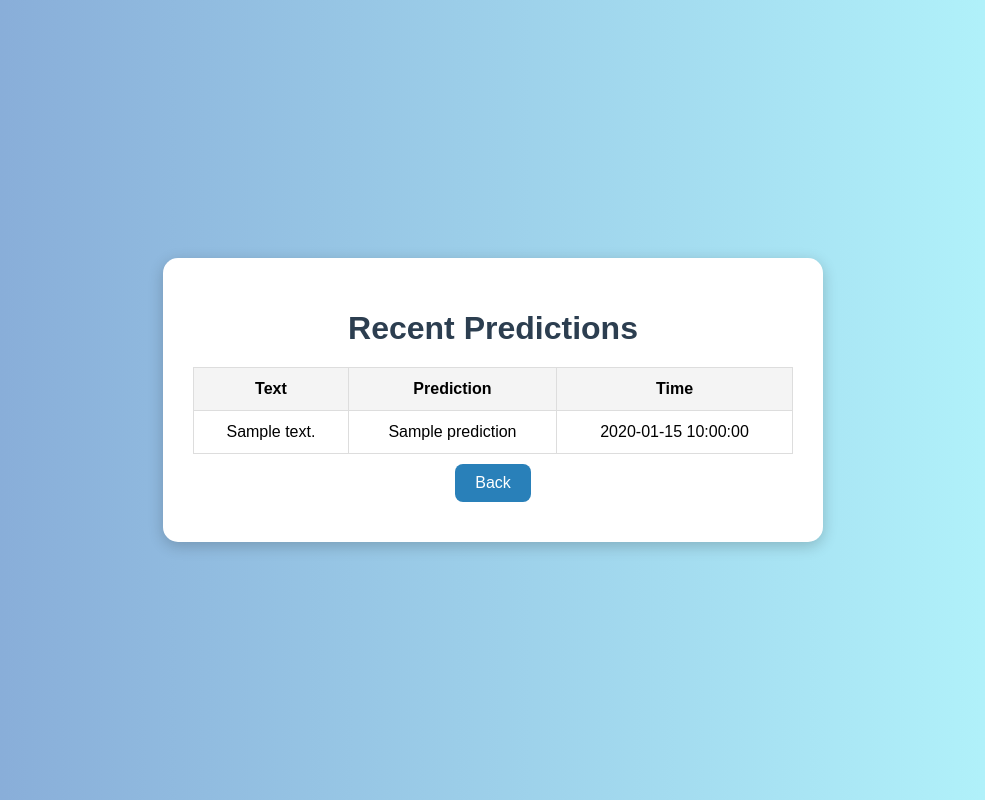
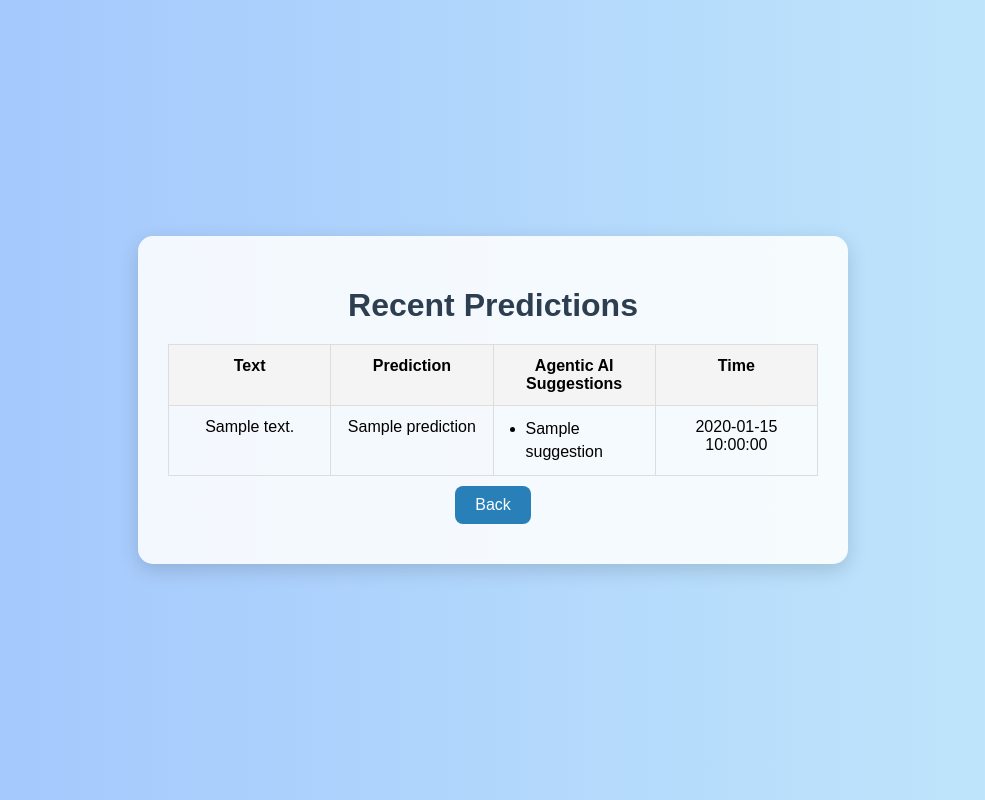
Before and after one commit to samartha2005/Mental_Health_Project_final, a Flask app: page /history in a window 1280 px wide. Shown: the whole page, without its empty margins (147-1132 px from the left). Run offline with Flask 3, Linux system fonts and the light colour scheme; a database or web service that is not in the repository returns one stand-in record (values such as "Sample title"); parts of the project's set-up code (start-up, migrations or seed data) failed here and were passed over.

Commit message:
Updated frontend: templates and CSS in static folder

```diff
--- a/static/style.css
+++ b/static/style.css
@@ -1,6 +1,9 @@
+/* -----------------------------
+   Body & Background
+----------------------------- */
 body {
     font-family: Arial, sans-serif;
-    background: linear-gradient(to right, #83a4d4, #b6fbff);
+    background: linear-gradient(to right, #a1c4fd, #c2e9fb); /* calm gradient */
     margin: 0;
     padding: 0;
     display: flex;
@@ -9,15 +12,21 @@ body {
     min-height: 100vh;
 }
 
+/* -----------------------------
+   Main Container
+----------------------------- */
 .container {
-    background: white;
+    background: #ffffffdd; /* slightly transparent white */
     padding: 30px;
     border-radius: 15px;
-    box-shadow: 0px 4px 15px rgba(0,0,0,0.2);
-    width: 600px;
+    box-shadow: 0px 6px 20px rgba(0,0,0,0.15);
+    width: 650px;
     text-align: center;
 }
 
+/* -----------------------------
+   Headings & Text
+----------------------------- */
 h1 {
     color: #2c3e50;
     margin-bottom: 20px;
@@ -32,6 +41,14 @@ textarea {
     font-size: 16px;
 }
 
+.highlight {
+    color: #e74c3c;
+    font-weight: bold;
+}
+
+/* -----------------------------
+   Buttons / Links
+----------------------------- */
 button, .link-btn {
     background: #2980b9;
     color: white;
@@ -42,28 +59,77 @@ button, .link-btn {
     cursor: pointer;
     text-decoration: none;
     display: inline-block;
+    transition: 0.3s ease;
 }
 
 button:hover, .link-btn:hover {
     background: #1f6391;
 }
 
+/* -----------------------------
+   Table Styling
+----------------------------- */
 table {
     width: 100%;
     border-collapse: collapse;
     margin-top: 20px;
+    table-layout: fixed; /* make columns fixed width for wrapping */
+    word-wrap: break-word; /* long text wraps */
 }
 
 table, th, td {
     border: 1px solid #ddd;
     padding: 12px;
+    vertical-align: top;
 }
 
 th {
     background-color: #f4f4f4;
 }
 
-.highlight {
-    color: #e74c3c;
-    font-weight: bold;
+td ul {
+    padding-left: 20px;
+    margin: 0;
+    list-style-type: disc;
 }
+
+td ul li {
+    text-align: left;
+    line-height: 1.4;
+}
+
+/* -----------------------------
+   Suggestions Styling
+----------------------------- */
+.suggestions {
+    padding-left: 20px;
+    text-align: left;
+    list-style-type: disc;
+}
+
+.user-input, .prediction {
+    padding: 10px;
+    border-radius: 8px;
+    background-color: #f4f4f4;
+    margin-bottom: 15px;
+    word-wrap: break-word; /* wrap long text */
+}
+
+/* -----------------------------
+   Responsive Adjustments
+----------------------------- */
+@media (max-width: 700px) {
+    .container {
+        width: 90%;
+        padding: 20px;
+    }
+
+    textarea {
+        font-size: 14px;
+    }
+
+    table, th, td {
+        font-size: 14px;
+        padding: 8px;
+    }
+}
--- a/templates/history.html
+++ b/templates/history.html
@@ -13,12 +13,20 @@
                 <tr>
                     <th>Text</th>
                     <th>Prediction</th>
+                    <th>Agentic AI Suggestions</th>
                     <th>Time</th>
                 </tr>
                 {% for r in records %}
                 <tr>
                     <td>{{ r['text'] }}</td>
                     <td>{{ r['prediction'] }}</td>
+                    <td>
+                        <ul>
+                        {% for s in r['suggestions'] %}
+                            <li>{{ s }}</li>
+                        {% endfor %}
+                        </ul>
+                    </td>
                     <td>{{ r['timestamp'] }}</td>
                 </tr>
                 {% endfor %}
```
Also changed, not shown: templates/result.html (+7 -0 lines).
